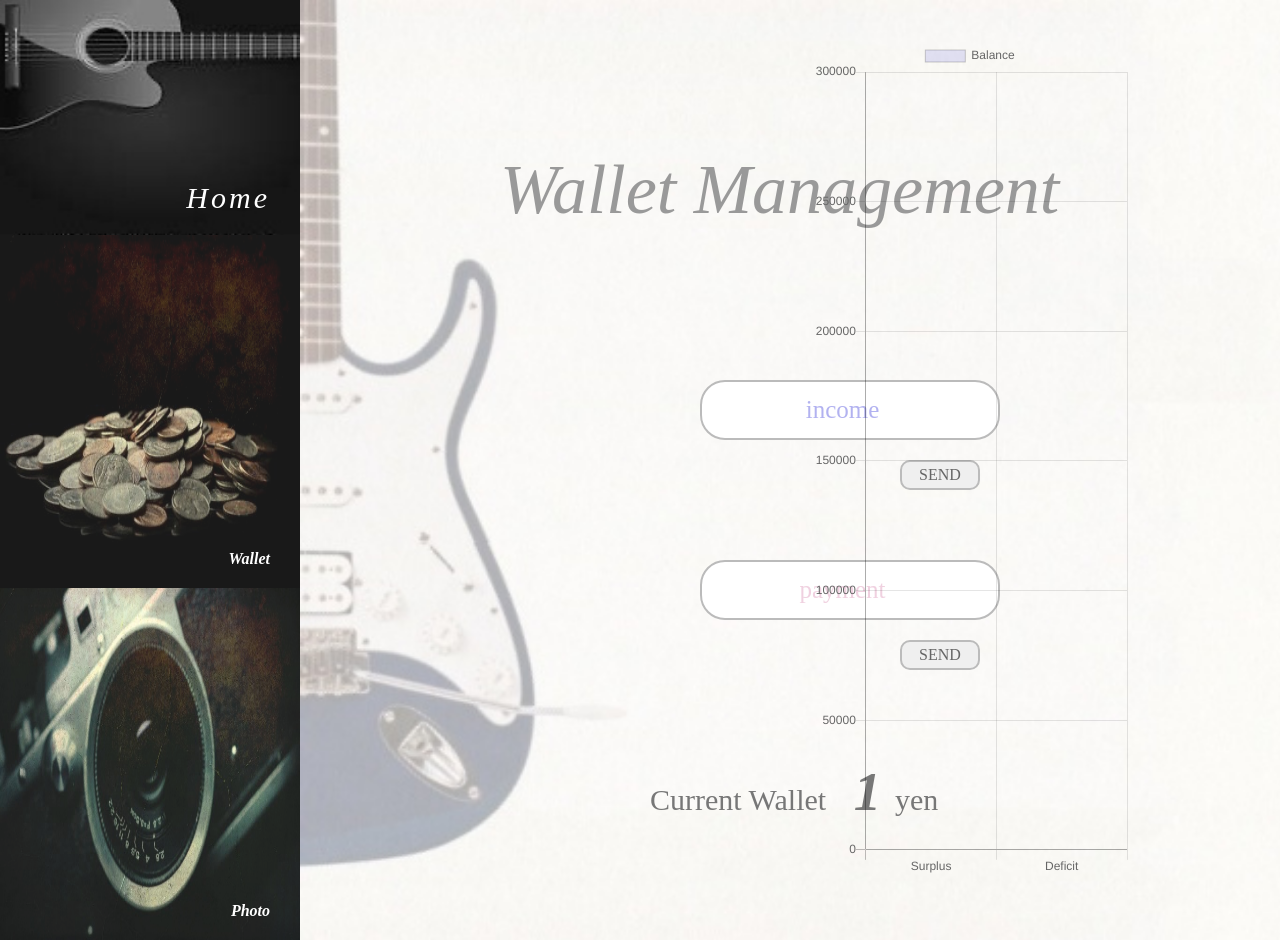
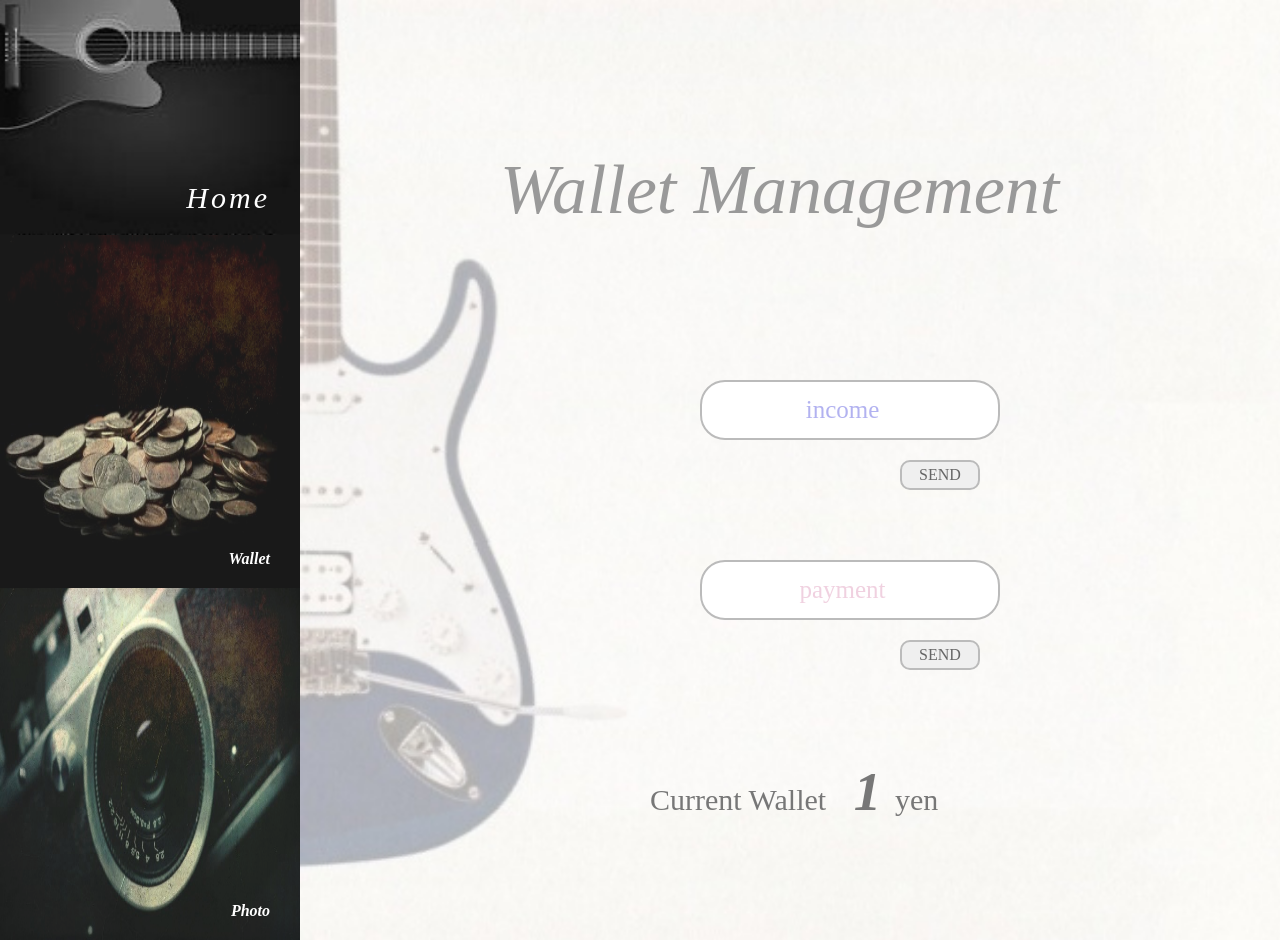
Before and after one commit to tsutomu3011/band-management_django, a Django app: page /wallet in a window 1280 px wide. Run offline with Django 3.2, Linux system fonts and the light colour scheme; tables that the repository leaves empty hold one stand-in row (values such as "Sample post"); some libraries are stand-ins or nearby versions.

Commit message:
デプロイ作業

```diff
--- a/bandmanagement/settings.py
+++ b/bandmanagement/settings.py
@@ -134,8 +134,6 @@ STATICFILES_DIRS = (
     os.path.join(BASE_DIR, "static"),
 )
 
-STATICFILES_STORAGE = 'whitenoise.storage.CompressedManifestStaticFilesStorage'
-
 db_from_env = dj_database_url.config(conn_max_age=600, ssl_require=True)
 DATABASES['default'].update(db_from_env)
 
--- a/top/templates/top/wallet.html
+++ b/top/templates/top/wallet.html
@@ -32,7 +32,7 @@
       </p>
     </div>
     <div class="wallet__graph">
-      <canvas id="myChart" width="640" height="1680" style="display: block; height: 840px; width: 320px;" class="chartjs-render-monitor"></canvas>
+      <!-- <canvas id="myChart" width="640" height="1680" style="display: block; height: 840px; width: 320px;" class="chartjs-render-monitor"></canvas>
       <script type="text/javascript">
         var ctx = document.getElementById("myChart").getContext('2d');
         var myChart = new Chart(ctx, {
@@ -65,7 +65,7 @@
                 }
             }
         });
-      </script>
+      </script> -->
     </div>
   </div>
 </div>
```
